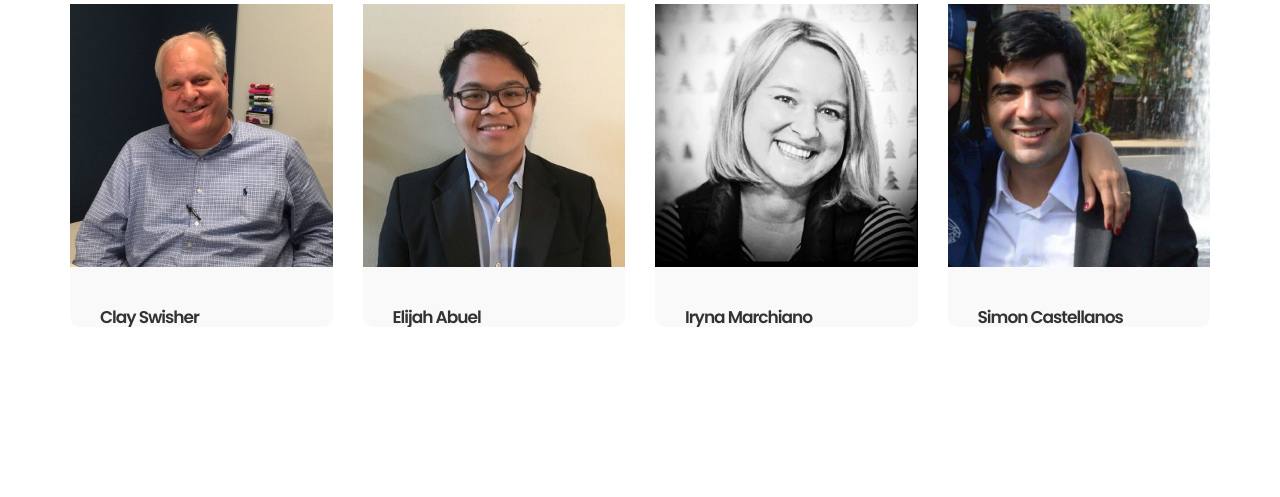
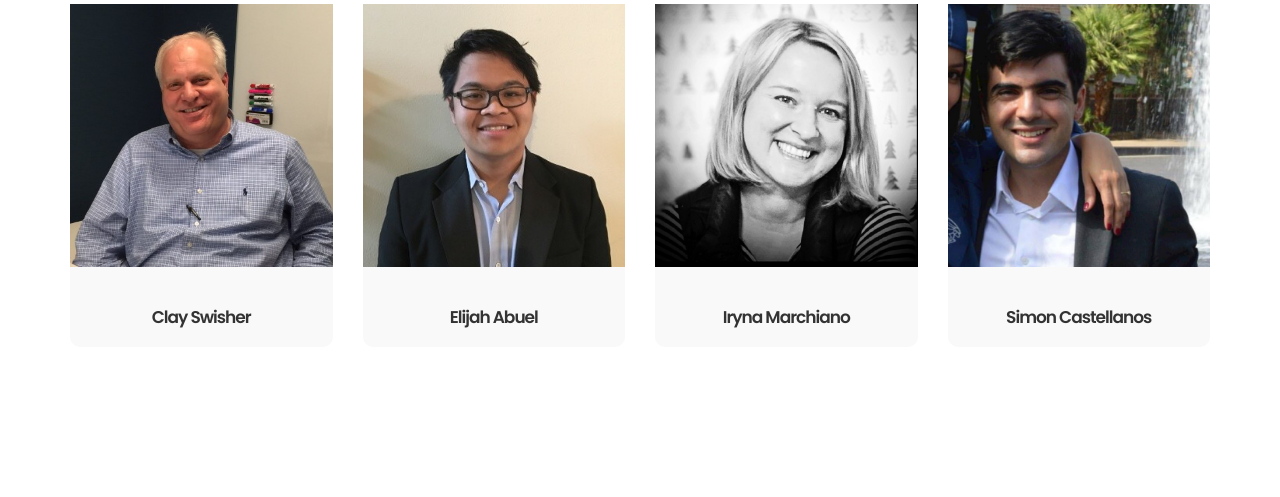
Before and after one commit to simoncastellanos9/pneumonia_machinelearning, a Flask app: page / in a window 1280 px wide. Shown: the part 1399-1896 px from the top of the page. Before the commit the page ends 1726 px from the top, so only its background shows below. Run offline with Flask 2, Linux system fonts and the light colour scheme; some libraries are stand-ins or nearby versions.

Commit message:
changed text allignment

```diff
--- a/static/css/tooplate-style.css
+++ b/static/css/tooplate-style.css
@@ -507,7 +507,8 @@ http://www.tooplate.com/view/2098-health
   }
 
   .team-info {
-    padding: 20px 30px 0 30px;
+    padding: 20px 30px 20px 30px;
+    text-align: center;
   }
 
   .team-contact-info {
```
